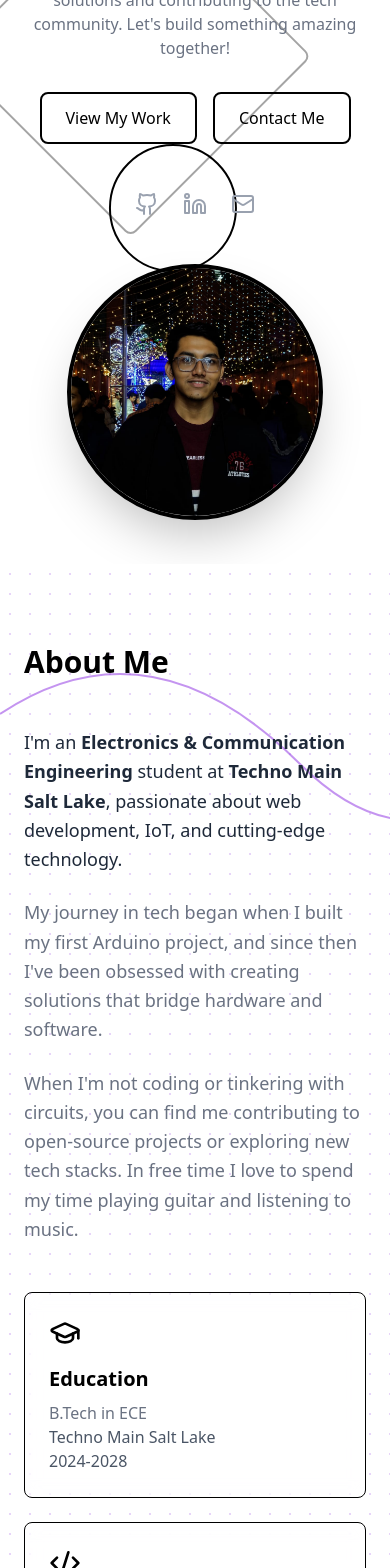
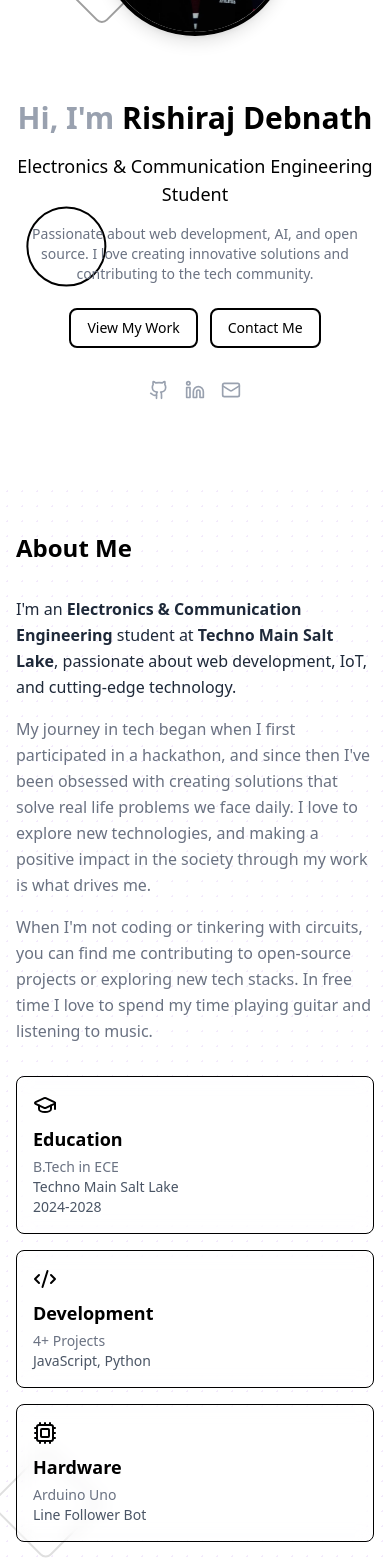
Before and after one commit to 13507-IN/portfolio, a React (Vite) app: page / in a window 390 px wide. Shown: the part 280-1848 px from the top of the page. Built offline with nearby package versions, Linux system fonts and the light colour scheme.

Commit message:
Mobile Responsiveness

```diff
--- a/src/components/About.jsx
+++ b/src/components/About.jsx
@@ -17,26 +17,12 @@ export default function About() {
     <section
       id="about"
       ref={ref}
-      className="py-20 bg-dark-secondary relative overflow-hidden"
+      className="py-12 md:py-20 bg-dark-secondary relative overflow-hidden"
     >
-      {/* Background 2D Elements */}
+      {/* Background 2D Elements - Reduced on mobile */}
       <div className="absolute inset-0 overflow-hidden pointer-events-none">
-        {/* Floating geometric shapes */}
-        {/* <motion.div
-          className="absolute w-64 h-64 rounded-full border-2 border-primary/10 top-20 left-10%"
-          animate={{
-            rotate: [0, 360],
-            opacity: [0.1, 0.3, 0.1]
-          }}
-          transition={{
-            duration: 20,
-            repeat: Infinity,
-            ease: "linear"
-          }}
-        /> */}
-
         <motion.div
-          className="absolute w-40 h-40 rounded-lg border-2 border-primary/10 bottom-20 right-15% rotate-45"
+          className="absolute w-20 h-20 md:w-40 md:h-40 rounded-lg border-2 border-primary/10 bottom-10 md:bottom-20 right-5% md:right-15% rotate-45"
           animate={{
             y: [0, -30, 0],
             opacity: [0.3, 0.2, 0.1]
@@ -48,8 +34,8 @@ export default function About() {
           }}
         />
 
-        {/* Abstract lines */}
-        <svg className="absolute top-0 left-0 w-full h-full" xmlns="http://www.w3.org/2000/svg">
+        {/* Hide complex SVG on mobile */}
+        <svg className="hidden md:block absolute top-0 left-0 w-full h-full" xmlns="http://www.w3.org/2000/svg">
           <motion.path
             d="M0,150 Q150,50 300,200 T600,100 T900,200"
             stroke="rgba(138, 43, 226, 0.5)"
@@ -61,75 +47,75 @@ export default function About() {
           />
         </svg>
 
-        {/* Dotted grid pattern */}
-        <div className="absolute inset-0 opacity-40" style={{
+        {/* Lighter dotted grid on mobile */}
+        <div className="absolute inset-0 opacity-20 md:opacity-40" style={{
           backgroundImage: 'radial-gradient(rgba(138, 43, 226, 0.5) 1px, transparent 1px)',
-          backgroundSize: '20px 20px'
+          backgroundSize: '15px 15px'
         }}></div>
       </div>
 
       <motion.div
-        className="container mx-auto px-6 relative z-10"
+        className="container mx-auto px-4 sm:px-6 relative z-10"
         initial="hidden"
         animate={inView ? "visible" : "hidden"}
         variants={variants}
         transition={{ duration: 0.6 }}
       >
-        <h2 className="text-3xl font-bold mb-12 relative text-black">
+        <h2 className="text-2xl sm:text-3xl font-bold mb-8 sm:mb-12 relative text-black">
           About Me
-          <span className="absolute bottom-0 left-0 w-12 h-1 bg-primary rounded-full"></span>
+          <span className="absolute bottom-0 left-0 w-8 sm:w-12 h-1 bg-primary rounded-full"></span>
         </h2>
 
-        <div className="grid grid-cols-1 lg:grid-cols-2 gap-12">
+        <div className="grid grid-cols-1 lg:grid-cols-2 gap-8 sm:gap-12">
           {/* Text Content */}
-          <div className="space-y-6">
-            <p className="text-gray-800 text-lg leading-relaxed">
+          <div className="space-y-4 sm:space-y-6">
+            <p className="text-gray-800 text-base sm:text-lg leading-relaxed">
               I'm an <span className="text-primary font-semibold">Electronics & Communication Engineering</span> student at
               <span className="text-primary font-semibold"> Techno Main Salt Lake</span>, passionate about web development,
               IoT, and cutting-edge technology.
             </p>
-            <p className="text-gray-500 text-lg leading-relaxed">
-              My journey in tech began when I built my first Arduino project, and
-              since then I've been obsessed with creating solutions that bridge
-              hardware and software.
+            <p className="text-gray-500 text-base sm:text-lg leading-relaxed">
+              My journey in tech began when I first participated in a hackathon, and
+              since then I've been obsessed with creating solutions that solve real life
+              problems we face daily. I love to explore new technologies, and making a positive impact in the society through my work is what drives me.
             </p>
-            <p className="text-gray-500 text-lg leading-relaxed">
+            <p className="text-gray-500 text-base sm:text-lg leading-relaxed">
               When I'm not coding or tinkering with circuits, you can find me
               contributing to open-source projects or exploring new tech stacks. In free time I love to spend my time playing guitar and listening to music.
             </p>
           </div>
 
-          {/* Highlight Cards */}
-          <div className="grid grid-cols-1 md:grid-cols-3 lg:grid-cols-1 xl:grid-cols-3 gap-6">
+          {/* Highlight Cards - Adjusted for mobile */}
+          <div className="grid grid-cols-1 sm:grid-cols-2 lg:grid-cols-1 xl:grid-cols-3 gap-4 sm:gap-6">
             <motion.div
-              className="bg-dark p-6 rounded-lg border border-primary/20 hover:border-primary/50 transition-all duration-300 backdrop-blur-sm"
+              className="bg-dark p-4 sm:p-6 rounded-lg border border-primary/20 hover:border-primary/50 transition-all duration-300 backdrop-blur-sm"
               whileHover={{ y: -5, scale: 1.02 }}
             >
-              <GraduationCap size={32} className="text-primary mb-4" />
-              <h3 className="text-xl font-semibold text-primary mb-2">Education</h3>
-              <p className="text-gray-500">B.Tech in ECE</p>
-              <p className="text-gray-600">Techno Main Salt Lake</p>
-              <p className="text-gray-600">2024-2028</p>
+              <GraduationCap size={24} className="text-primary mb-2 sm:mb-4" />
+              <h3 className="text-lg sm:text-xl font-semibold text-primary mb-1 sm:mb-2">Education</h3>
+              <p className="text-gray-500 text-sm sm:text-base">B.Tech in ECE</p>
+              <p className="text-gray-600 text-sm sm:text-base">Techno Main Salt Lake</p>
+              <p className="text-gray-600 text-sm sm:text-base">2024-2028</p>
             </motion.div>
 
             <motion.div
-              className="bg-dark p-6 rounded-lg border border-primary/20 hover:border-primary/50 transition-all duration-300 backdrop-blur-sm"
+              className="bg-dark p-4 sm:p-6 rounded-lg border border-primary/20 hover:border-primary/50 transition-all duration-300 backdrop-blur-sm"
               whileHover={{ y: -5, scale: 1.02 }}
             >
-              <Code2 size={32} className="text-primary mb-4" />
-              <h3 className="text-xl font-semibold text-primary mb-2">Development</h3>
-              <p className="text-gray-500">4+ Projects</p>
-              <p className="text-gray-600">JavaScript, Python</p>
+              <Code2 size={24} className="text-primary mb-2 sm:mb-4" />
+              <h3 className="text-lg sm:text-xl font-semibold text-primary mb-1 sm:mb-2">Development</h3>
+              <p className="text-gray-500 text-sm sm:text-base">4+ Projects</p>
+              <p className="text-gray-600 text-sm sm:text-base">JavaScript, Python</p>
             </motion.div>
 
             <motion.div
-              className="bg-dark p-6 rounded-lg border border-primary/20 hover:border-primary/50 transition-all duration-300 backdrop-blur-sm"
+              className="bg-dark p-4 sm:p-6 rounded-lg border border-primary/20 hover:border-primary/50 transition-all duration-300 backdrop-blur-sm"
               whileHover={{ y: -5, scale: 1.02 }}
             >
-              <Cpu size={32} className="text-primary mb-4" />
-              <h3 className="text-xl font-semibold text-primary mb-2">Hardware</h3>
-              <p className="text-gray-500">Arduino Uno</p>
-              <p className="text-gray-600">Line Follower Bot</p>
+              <Cpu size={24} className="text-primary mb-2 sm:mb-4" />
+              <h3 className="text-lg sm:text-xl font-semibold text-primary mb-1 sm:mb-2">Hardware</h3>
+              <p className="text-gray-500 text-sm sm:text-base">Arduino Uno</p>
+              <p className="text-gray-600 text-sm sm:text-base">Line Follower Bot</p>
             </motion.div>
           </div>
         </div>
--- a/src/components/Footer.jsx
+++ b/src/components/Footer.jsx
@@ -1,5 +1,5 @@
 import { motion } from 'framer-motion';
-import { Github, Linkedin, Mail, Twitter } from 'lucide-react';
+import { Github, Instagram, Linkedin, Mail, Twitter } from 'lucide-react';
 
 const socialLinks = [
   {
@@ -18,9 +18,9 @@ const socialLinks = [
     icon: <Mail size={20} />,
   },
   {
-    name: "Twitter",
-    url: "#",
-    icon: <Twitter size={20} />,
+    name: "Instagram",
+    url: "https://www.instagram.com/_rishiraj_debnath_",
+    icon: <Instagram size={20} />,
   },
 ];
 
--- a/src/components/Header.jsx
+++ b/src/components/Header.jsx
@@ -85,7 +85,7 @@ export default function Header() {
               exit={{ opacity: 0, y: -20 }}
               transition={{ duration: 0.3 }}
             >
-              <ul className="flex flex-col gap-6">
+              <ul className="flex flex-col gap-5">
                 {navLinks.map((link) => (
                   <motion.li
                     key={link.name}
--- a/src/components/Hero.jsx
+++ b/src/components/Hero.jsx
@@ -1,20 +1,21 @@
+
 import { motion } from "framer-motion";
 import { Github, Linkedin, Mail } from "lucide-react";
-import myimage from "../assets/myphoto.jpeg"; // Adjust the path as necessary
+import myimage from "../assets/myphoto.jpeg";
 
 export default function Hero() {
   return (
     <section
       id="hero"
-      className="min-h-screen flex items-center justify-center relative overflow-hidden bg-gradient-to-br from-dark to-dark-secondary"
+      className="min-h-[calc(100vh-80px)] flex items-center justify-center relative overflow-hidden bg-gradient-to-br from-dark to-dark-secondary pt-20 pb-10"
     >
       {/* Floating 2D elements */}
       <div className="absolute inset-0 overflow-hidden pointer-events-none">
-        {/* Geometric shapes */}
-        { <motion.div
-          className="absolute w-64 h-64 rounded-lg border-2 border-primary/20 top-1/4 left-10% rotate-45"
+        {/* Geometric shapes - Reduced size for mobile */}
+        <motion.div
+          className="absolute w-40 h-40 md:w-64 md:h-64 rounded-lg border-2 border-primary/20 top-[15%] left-[5%] md:top-1/4 md:left-10% rotate-45"
           animate={{
-            y: [0, -20, 0],
+            y: [0, -10, 0],
             opacity: [0.3, 0.6, 0.3]
           }}
           transition={{
@@ -22,13 +23,13 @@ export default function Hero() {
             repeat: Infinity,
             ease: "easeInOut"
           }}
-        /> }
+        />
 
         <motion.div
-          className="absolute w-32 h-32 rounded-full border-2 border-primary/20 bottom-1/3  left-1/4"
+          className="absolute w-20 h-20 md:w-32 md:h-32 rounded-full border-2 border-primary/20 bottom-[25%] left-[5%] md:bottom-1/3 md:left-1/4"
           animate={{
-            x: [0, 15, 0],
-            y: [0, -15, 0]
+            x: [0, 8, 0],
+            y: [0, -8, 0]
           }}
           transition={{
             duration: 10,
@@ -37,12 +38,12 @@ export default function Hero() {
           }}
         />
 
-        {/* Abstract lines */}
+        {/* Abstract lines - Simplified for mobile */}
         <svg className="absolute top-0 left-0 w-full h-full" xmlns="http://www.w3.org/2000/svg">
           <motion.path
-            d="M0,100 Q250,50 400,200 T800,150"
+            d="M0,150 Q150,50 300,200 T600,100"
             stroke="rgba(138, 43, 226, 0.1)"
-            strokeWidth="2"
+            strokeWidth="1"
             fill="none"
             initial={{ pathLength: 0 }}
             animate={{ pathLength: 1 }}
@@ -51,30 +52,30 @@ export default function Hero() {
         </svg>
       </div>
 
-      <div className="container mx-auto px-6 flex flex-col lg:flex-row items-center justify-between gap-12 relative z-10">
-        {/* Text content */}
+      <div className="container mx-auto px-4 sm:px-6 flex flex-col-reverse lg:flex-row items-center justify-between gap-8 lg:gap-12 relative z-10">
+        {/* Text content - Adjusted padding for mobile */}
         <motion.div
-          className="lg:w-1/2 text-center lg:text-left"
+          className="w-full lg:w-1/2 text-center lg:text-left mt-8 lg:mt-0"
           initial={{ opacity: 0, x: -20 }}
           animate={{ opacity: 1, x: 0 }}
           transition={{ duration: 0.6 }}
         >
-          <h1 className="text-4xl md:text-6xl font-bold mb-4">
+          <h1 className="text-3xl sm:text-4xl md:text-5xl lg:text-6xl font-bold mb-4">
             <span className="text-gray-400">Hi, I'm </span>
-            <span className="text-black animate-glitch-text">Rishiraj Debnath</span>
+            <span className="text-black">Rishiraj Debnath</span>
           </h1>
-          <h2 className="text-xl md:text-2xl text-primary mb-6">
+          <h2 className="text-lg sm:text-xl md:text-2xl text-primary mb-4 sm:mb-6">
             Electronics & Communication Engineering Student
           </h2>
-          <p className="text-gray-500 max-w-2xl mx-auto lg:mx-0 mb-8">
+          <p className="text-gray-500 text-sm sm:text-base max-w-2xl mx-auto lg:mx-0 mb-6 sm:mb-8">
             Passionate about web development, AI, and open source. I love creating
-            innovative solutions and contributing to the tech community. Let's build something amazing together!
+            innovative solutions and contributing to the tech community.
           </p>
 
-          <div className="flex flex-wrap gap-4 justify-center lg:justify-start mb-12">
+          <div className="flex flex-wrap gap-3 sm:gap-4 justify-center lg:justify-start mb-8 sm:mb-12">
             <motion.a
               href="#projects"
-              className="border-2 bg-primary hover:bg-primary-light text-black px-6 py-3 rounded-lg font-medium transition-colors duration-300 shadow-primary/30"
+              className="border-2 bg-primary hover:bg-primary-light text-black px-4 py-2 sm:px-6 sm:py-3 rounded-lg font-medium transition-colors duration-300 shadow-primary/30 text-sm sm:text-base"
               whileHover={{ y: -2 }}
               whileTap={{ scale: 0.95 }}
             >
@@ -82,7 +83,7 @@ export default function Hero() {
             </motion.a>
             <motion.a
               href="#contact"
-              className="border-2 border-primary text-primary hover:bg-primary/10 px-6 py-3 rounded-lg font-medium transition-colors duration-300"
+              className="border-2 border-primary text-primary hover:bg-primary/10 px-4 py-2 sm:px-6 sm:py-3 rounded-lg font-medium transition-colors duration-300 text-sm sm:text-base"
               whileHover={{ y: -2 }}
               whileTap={{ scale: 0.95 }}
             >
@@ -90,7 +91,7 @@ export default function Hero() {
             </motion.a>
           </div>
 
-          <div className="flex justify-center lg:justify-start gap-6">
+          <div className="flex justify-center lg:justify-start gap-4 sm:gap-6">
             <motion.a
               href="https://github.com/13507-IN"
               target="_blank"
@@ -99,7 +100,7 @@ export default function Hero() {
               whileHover={{ y: -3, scale: 1.1 }}
               whileTap={{ scale: 0.9 }}
             >
-              <Github size={24} />
+              <Github size={20} className="w-5 h-5 sm:w-6 sm:h-6" />
             </motion.a>
             <motion.a
               href="https://linkedin.com/in/rishiraj-debnath-890322313"
@@ -109,7 +110,7 @@ export default function Hero() {
               whileHover={{ y: -3, scale: 1.1 }}
               whileTap={{ scale: 0.9 }}
             >
-              <Linkedin size={24} />
+              <Linkedin size={20} className="w-5 h-5 sm:w-6 sm:h-6" />
             </motion.a>
             <motion.a
               href="mailto:rishirajnatj@gmail.com"
@@ -117,47 +118,46 @@ export default function Hero() {
               whileHover={{ y: -3, scale: 1.1 }}
               whileTap={{ scale: 0.9 }}
             >
-              <Mail size={24} />
+              <Mail size={20} className="w-5 h-5 sm:w-6 sm:h-6" />
             </motion.a>
           </div>
         </motion.div>
 
-        {/* Photo placeholder */}
+        {/* Photo - Adjusted size for mobile */}
         <motion.div
-          className="lg:w-1/2 flex justify-center"
+          className="w-full lg:w-1/2 flex justify-center"
           initial={{ opacity: 0, x: 20 }}
           animate={{ opacity: 1, x: 0 }}
           transition={{ duration: 0.6, delay: 0.2 }}
         >
-          <div className="relative w-64 h-64 md:w-80 md:h-80 rounded-full border-4 border-primary/20 overflow-hidden shadow-2xl">
-            {/* Replace this div with your actual photo */}
+          <div className="relative w-48 h-48 sm:w-64 sm:h-64 md:w-80 md:h-80 rounded-full border-4 border-primary/20 overflow-hidden shadow-lg md:shadow-2xl">
             <img
-                src={myimage} // Ensure this path is correct
-                alt="Rishiraj Debnath"
-                className="w-full h-full object-cover"
+              src={myimage}
+              alt="Rishiraj Debnath"
+              className="w-full h-full object-cover"
             />
 
-            {/* Decorative elements around photo */}
-            <div className="absolute -top-4 -left-4 w-16 h-16 rounded-full bg-primary/10 z-[-1]"></div>
-            <div className="absolute -bottom-4 -right-4 w-16 h-16 rounded-lg bg-primary/20 z-[-1] rotate-12"></div>
+            {/* Decorative elements - Smaller for mobile */}
+            <div className="absolute -top-2 -left-2 w-8 h-8 sm:w-12 sm:h-12 md:w-16 md:h-16 rounded-full bg-primary/10 z-[-1]"></div>
+            <div className="absolute -bottom-2 -right-2 w-8 h-8 sm:w-12 sm:h-12 md:w-16 md:h-16 rounded-lg bg-primary/20 z-[-1] rotate-12"></div>
           </div>
         </motion.div>
       </div>
 
-      {/* Floating particles */}
-      {[...Array(15)].map((_, i) => (
+      {/* Floating particles - Reduced number for mobile */}
+      {[...Array(8)].map((_, i) => (
         <motion.div
           key={i}
           className="absolute rounded-full bg-primary/10"
           style={{
-            width: Math.random() * 10 + 5 + 'px',
-            height: Math.random() * 10 + 5 + 'px',
+            width: Math.random() * 6 + 3 + 'px',
+            height: Math.random() * 6 + 3 + 'px',
             left: Math.random() * 100 + '%',
             top: Math.random() * 100 + '%'
           }}
           animate={{
-            y: [0, (Math.random() - 0.5) * 100],
-            x: [0, (Math.random() - 0.5) * 50],
+            y: [0, (Math.random() - 0.5) * 50],
+            x: [0, (Math.random() - 0.5) * 30],
             opacity: [0.3, 0.8, 0.3]
           }}
           transition={{
```
Also changed, not shown: src/components/Projects.jsx (+35 -34 lines).
